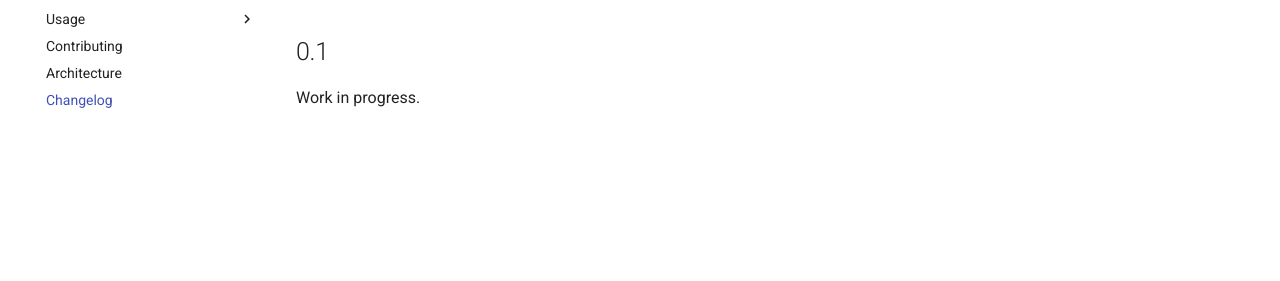
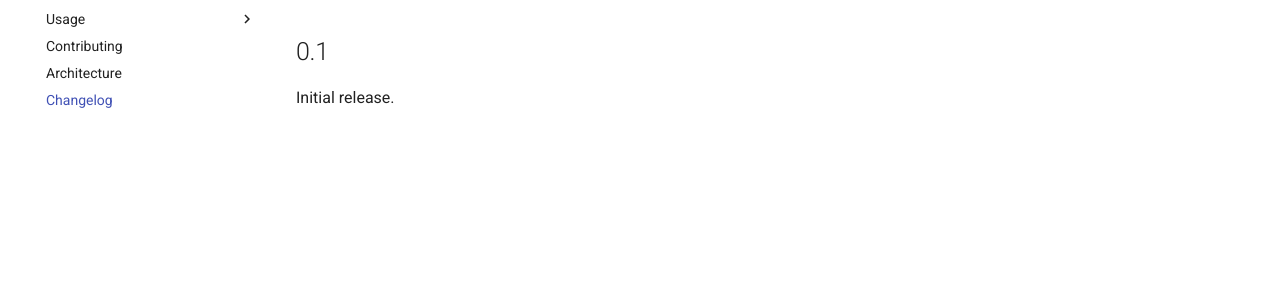
Before and after one commit to julioz/FloorPlan, an MkDocs documentation site: the page built from docs/changelog.md, in a window 1280 px wide. Shown: the part 146-427 px from the top of the page. Built offline with MkDocs 1.6.1 and Material for MkDocs 9.7.7, drawn with Linux system fonts in a browser that asks for light colours; comment, search, counter and statistics services are not loaded.

Commit message:
Prepare 0.1 release.

```diff
--- a/docs/changelog.md
+++ b/docs/changelog.md
@@ -2,4 +2,4 @@
 
 ## 0.1
 
-Work in progress.
+Initial release.
```
Also changed, not shown: 1 other file.
